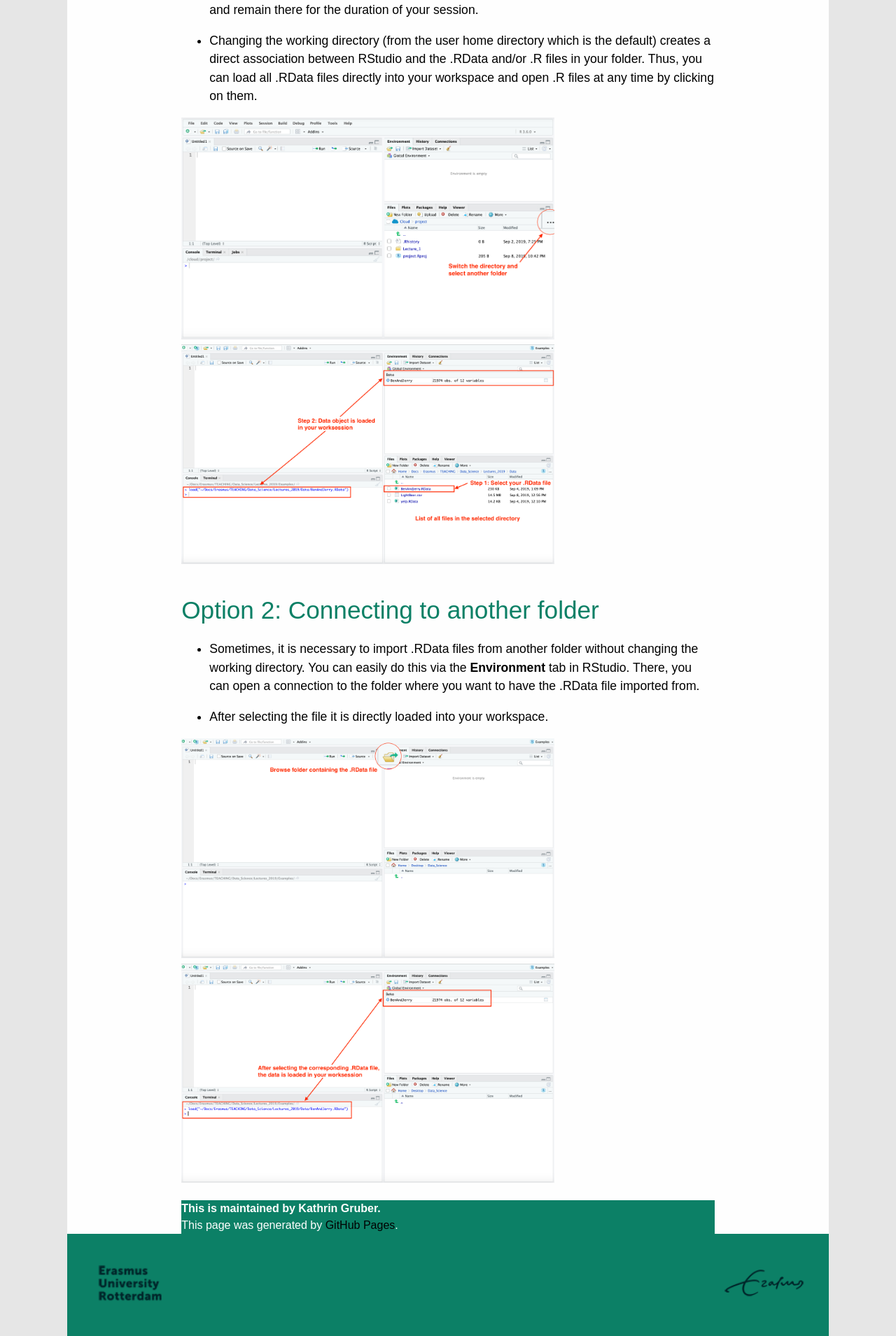
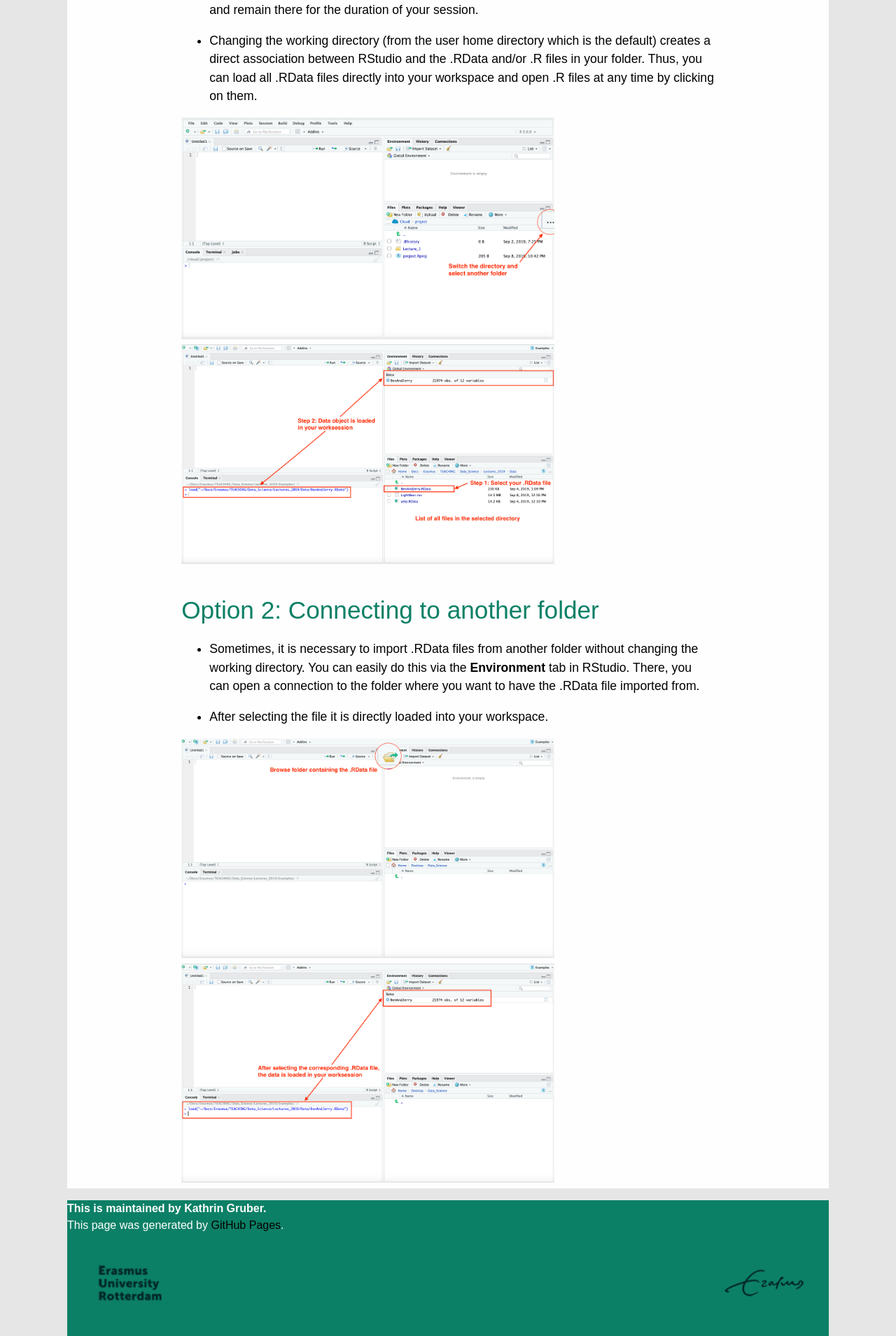
Before and after one commit to jmjvdruten/introductiontoR, a Jekyll site: the page built from Appendix_2_Loading_RData_files.md, in a window 1280 px wide. Shown: the part 1210-3119 px from the top of the page at 70% size. Built offline with Jekyll 4.4.1, drawn with Linux system fonts in a browser that asks for light colours.

Commit message:
Update template.html

```diff
--- a/_layouts/template.html
+++ b/_layouts/template.html
@@ -72,15 +72,15 @@
 
         {{ content }}
 
-        <footer class="site-footer">
-          <span class="site-footer-owner"> This is maintained by Kathrin Gruber</a>.</span>
-          <span class="site-footer-credits">This page was generated by <a href="https://pages.github.com">GitHub Pages</a>.</span>
-        </footer>
       </div>
 
     </section>
     <section class="page-downer">
       <div class="downer">
+        <footer class="site-footer">
+          <span class="site-footer-owner"> This is maintained by Kathrin Gruber</a>.</span>
+          <span class="site-footer-credits">This page was generated by <a href="https://pages.github.com">GitHub Pages</a>.</span>
+        </footer>
         <div class="column">
           <img width="17%" src="Ressources/EUR-stack_01_RGB_0072_colour.png">
           <img width="17%" src="Ressources/Erasmus-signature_01_RGB_0072_colour.png" style="float:right">
```
